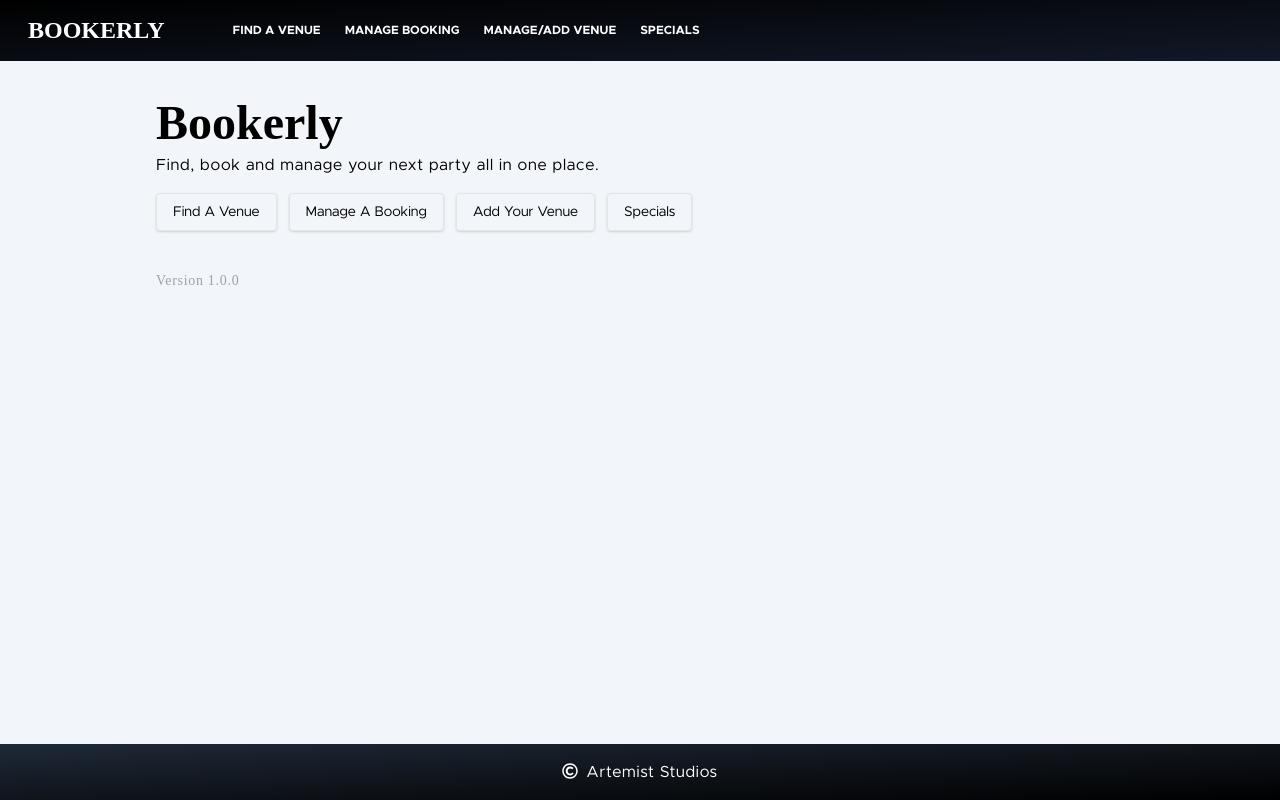
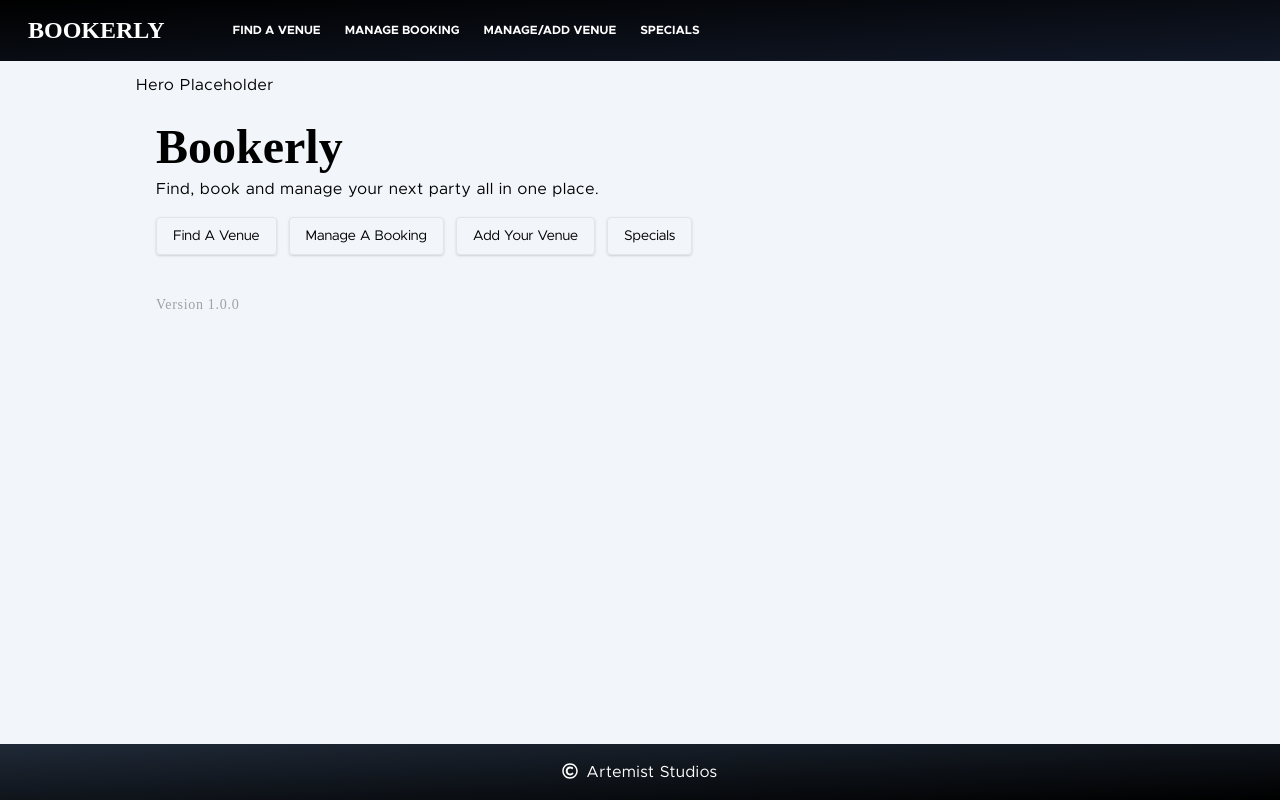
Before and after one commit to PaulHaze/dj-events-frontend, a Next.js app: page / in a window 1280 px wide. Built offline with nearby package versions, Linux system fonts and the light colour scheme.

Commit message:
add images for hero component

```diff
--- /dev/null
+++ b/components/Hero.js
@@ -0,0 +1,9 @@
+import React from 'react';
+
+export function Hero() {
+  return (
+    <div>
+      <p>Hero Placeholder</p>
+    </div>
+  );
+}
--- a/components/index.js
+++ b/components/index.js
@@ -1,2 +1,3 @@
 export { NavBar } from './NavBar';
 export { Footer } from './Footer';
+export { Hero } from './Hero';
--- a/package.json
+++ b/package.json
@@ -8,7 +8,6 @@
     "start": "next start"
   },
   "dependencies": {
-    "eslint-import-resolver-typescript": "^2.4.0",
     "next": "latest",
     "react": "^17.0.2",
     "react-dom": "^17.0.2",
@@ -26,6 +25,7 @@
     "eslint-plugin-prettier": "^3.4.0",
     "eslint-plugin-react": "^7.24.0",
     "eslint-plugin-react-hooks": "^4.2.0",
+    "eslint-import-resolver-typescript": "^2.4.0",
     "postcss": "^8.3.5",
     "prettier": "^2.3.2",
     "tailwindcss": "^2.2.4"
--- a/pages/index.js
+++ b/pages/index.js
@@ -1,9 +1,11 @@
 import Link from 'next/link';
+import { Hero } from '@/components/index';
 import MainLayout from '@/layouts/MainLayout';
 
 export default function Home() {
   return (
     <MainLayout title="Bookerly | Your one stop shop for funding, booking and managing your next party">
+      <Hero />
       <div className="container p-5 max-w-xl">
         <h1 className="font-heading">Bookerly</h1>
         <p>Find, book and manage your next party all in one place.</p>
```
Also changed, not shown: public/images/showcase.jpg (added).
